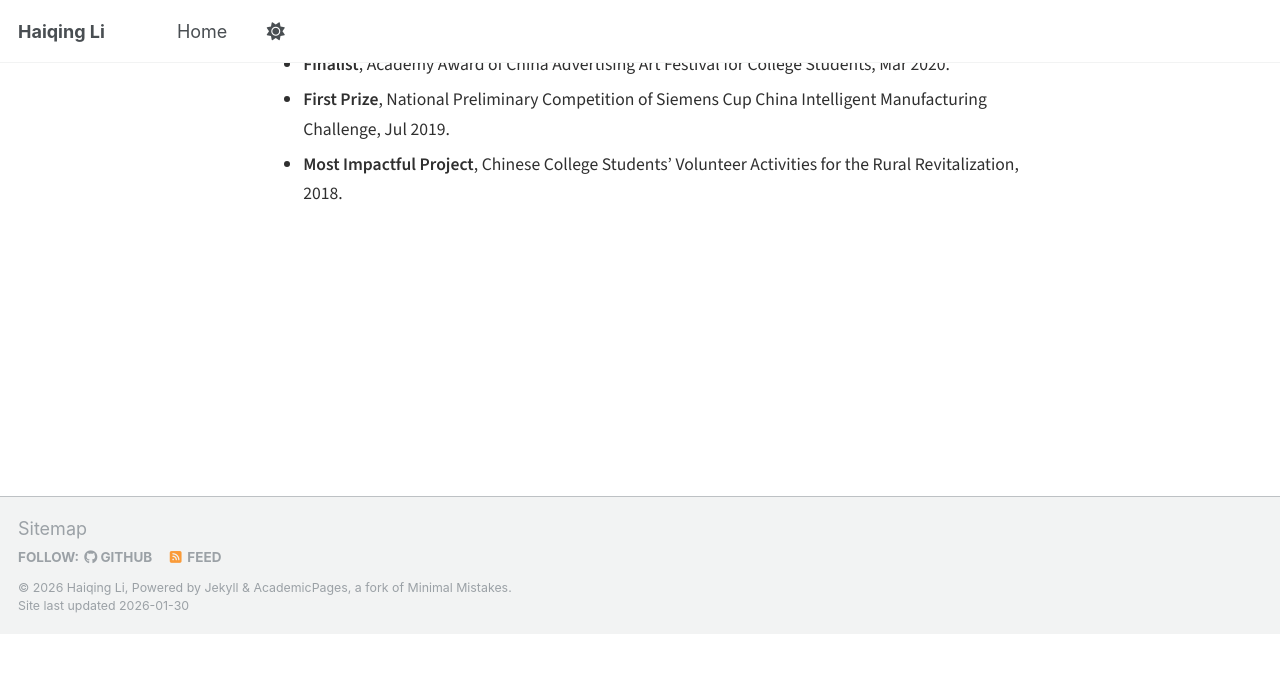
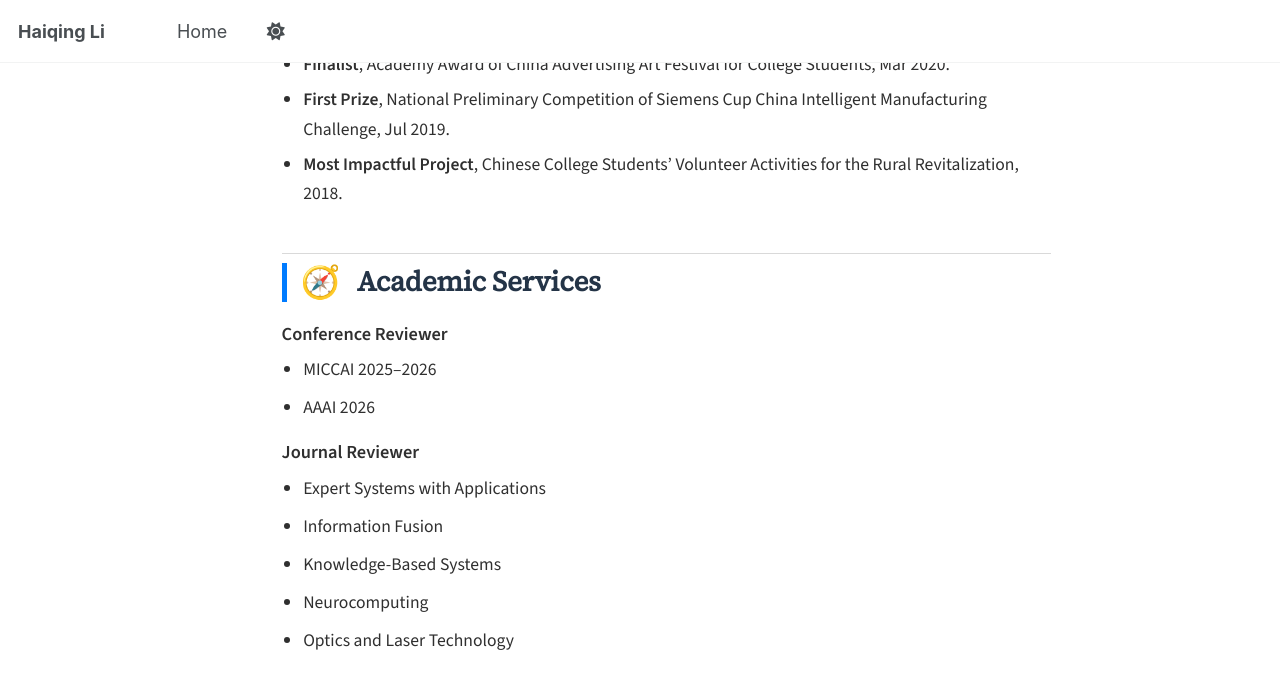
Before and after one commit to lhqqq/lhqqq.github.io, a Jekyll site: the page built from _pages/about.md, in a window 1280 px wide and 900 px high, scrolled down 3751 px. Shown: the top 689 px of the window. Built offline with Jekyll 4.4.1, drawn with Linux system fonts in a browser that asks for light colours; a script that is not in the unit is left out; before the commit the page ends 4385 px from its top, so only the background shows below that.

Commit message:
Add Academic Services section with reviewer roles
Added sections for Academic Services, including roles as Conference and Journal Reviewer.

```diff
--- a/_pages/about.md
+++ b/_pages/about.md
@@ -433,6 +433,53 @@ redirect_from:
       </li>
     </ul>
   </section>
+<!-- ===================== ACADEMIC SERVICES ===================== -->
+<section id="academic-services" style="margin-top: 2.2rem;">
+  <h3 class="section-title"
+      style="font-size: 1.55rem; font-weight: 750; margin: 0 0 1rem 0; padding-left: 14px; border-left: 5px solid #007bff; color: #243447;">
+    <span style="margin-right:10px; font-size:1.15em; vertical-align:-2px;">🧭</span>
+    Academic Services
+  </h3>
+
+  <!-- Conference Reviewer -->
+  <div style="margin-bottom: 0.9rem;">
+    <div style="font-size: 1.02rem; font-weight: 650; color: #2f2f2f; margin-bottom: 0.35rem;">
+      Conference Reviewer
+    </div>
+    <ul style="margin: 0.2rem 0 0 0; padding-left: 1.2rem;">
+      <li style="font-size: 0.98rem; line-height: 1.65; color: #2f2f2f;">
+        MICCAI 2025–2026
+      </li>
+      <li style="font-size: 0.98rem; line-height: 1.65; color: #2f2f2f;">
+        AAAI 2026
+      </li>
+    </ul>
+  </div>
+
+  <!-- Journal Reviewer -->
+  <div>
+    <div style="font-size: 1.02rem; font-weight: 650; color: #2f2f2f; margin-bottom: 0.35rem;">
+      Journal Reviewer
+    </div>
+    <ul style="margin: 0.2rem 0 0 0; padding-left: 1.2rem;">
+      <li style="font-size: 0.98rem; line-height: 1.65; color: #2f2f2f;">
+        Expert Systems with Applications
+      </li>
+      <li style="font-size: 0.98rem; line-height: 1.65; color: #2f2f2f;">
+        Information Fusion
+      </li>
+      <li style="font-size: 0.98rem; line-height: 1.65; color: #2f2f2f;">
+        Knowledge-Based Systems
+      </li>
+      <li style="font-size: 0.98rem; line-height: 1.65; color: #2f2f2f;">
+        Neurocomputing
+      </li>
+      <li style="font-size: 0.98rem; line-height: 1.65; color: #2f2f2f;">
+        Optics and Laser Technology
+      </li>
+    </ul>
+  </div>
+</section>
 
 </div>
 
```
